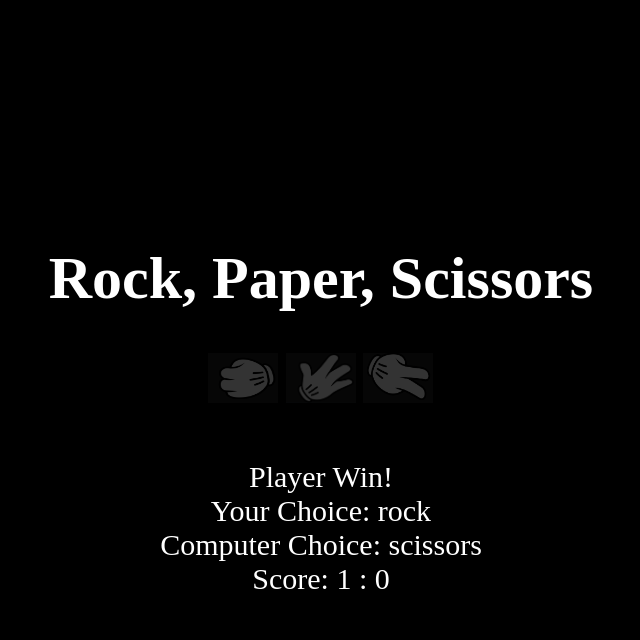
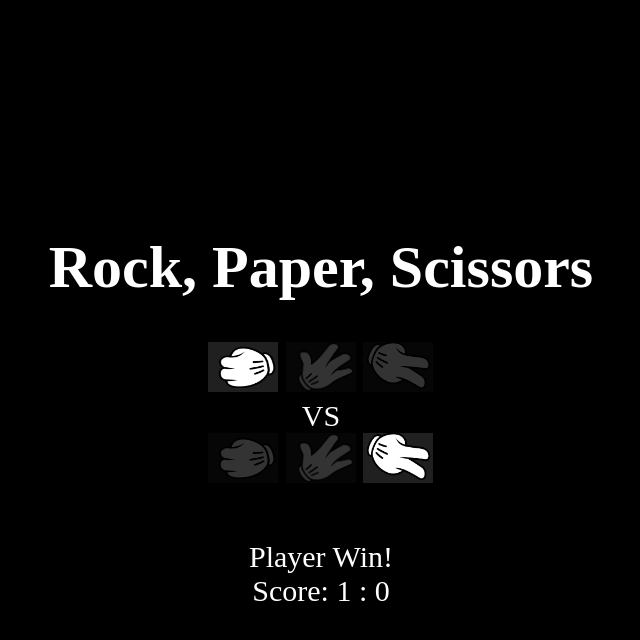
Before and after one commit to mrkasore/rockPaperScissors, a plain HTML site: page index.html in a window 1280 px wide. Both pictures are taken after a click on the picture 562 px from the left and 378 px from the top of the page. Shown: the whole page, without its empty margins (319-959 px from the left). Drawn offline with Linux system fonts and the light colour scheme.

Commit message:
Add opacity imgs

```diff
--- a/index.html
+++ b/index.html
@@ -11,18 +11,25 @@
     <div class="container">
         <h1>Rock, Paper, Scissors</h1>
         <div class="btns">
-            <img src="rock.png" alt="rock">
-            <img src="paper.png" alt="paper">
-            <img src="scissors.png" alt="scissors">
+            <img src="rock.png" alt="rock" class="btns-imgs">
+            <img src="paper.png" alt="paper" class="btns-imgs">
+            <img src="scissors.png" alt="scissors" class="btns-imgs">
+        </div>
+        <div>VS</div>
+        <div class="computer_btns">
+            <img src="rock.png" alt="rock" id="rock" class="computer_btns_img">
+            <img src="paper.png" alt="paper" id="paper" class="computer_btns_img">
+            <img src="scissors.png" alt="scissors" id="scissors" class="computer_btns_img">
         </div>
         <div class="text">
             <div class="result">Start Game</div>
-            <div class="player">Your Choice: </div>
-            <div class="computer">Computer Choice:</div>
+
         </div>
+
         <div class="score">Score: </div>
         <div class="afterFiveRounds"></div>
 
     </div>
+
 </body>
 </html>
--- a/script.js
+++ b/script.js
@@ -10,7 +10,8 @@ const divPlayer = document.querySelector('.player');
 const divComputer = document.querySelector('.computer');
 const divScore = document.querySelector('.score');
 const divAfterFiveRounds = document.querySelector('.afterFiveRounds');
-const imgs = document.querySelectorAll('img');
+const imgs = document.querySelectorAll('.btns-imgs');
+const imgs_computer = document.querySelectorAll('.computer_btns_img');
 
 imgs.forEach(element => {
     element.addEventListener('click', function (e) {
@@ -54,15 +55,27 @@ function roundGame(player, computer) {
 
 // Actual game DOM
 function game(str) {
+        imgs.forEach(item => {
+            item.style.opacity = 0.2;
+        });
+        str.style.opacity = 1;
         playerMove = str.alt;
-        console.log(str);
         //str.style.opacity = 1;
         //const playerMove = (prompt("Type your choice", 'paper')).toLowerCase();
         const computerMove = getComputerChoice(arr);
         divResult.innerText = roundGame(playerMove, computerMove);
-        divPlayer.innerText = 'Your Choice: ' + playerMove;
-        divComputer.innerText = 'Computer Choice: ' + computerMove;
+
+        // Remove after opacity imgs
+
+        //divPlayer.innerText = 'Your Choice: ' + playerMove;
+        //divComputer.innerText = 'Computer Choice: ' + computerMove;
         divScore.innerText = 'Score: ' + scorePlayer + ' : ' + scoreComputer;
+
+        let computerBtn = document.querySelector('#' + computerMove);
+        imgs_computer.forEach(item => {
+            item.style.opacity = 0.2;
+        });
+        computerBtn.style.opacity = 1;
 
 
 
```
